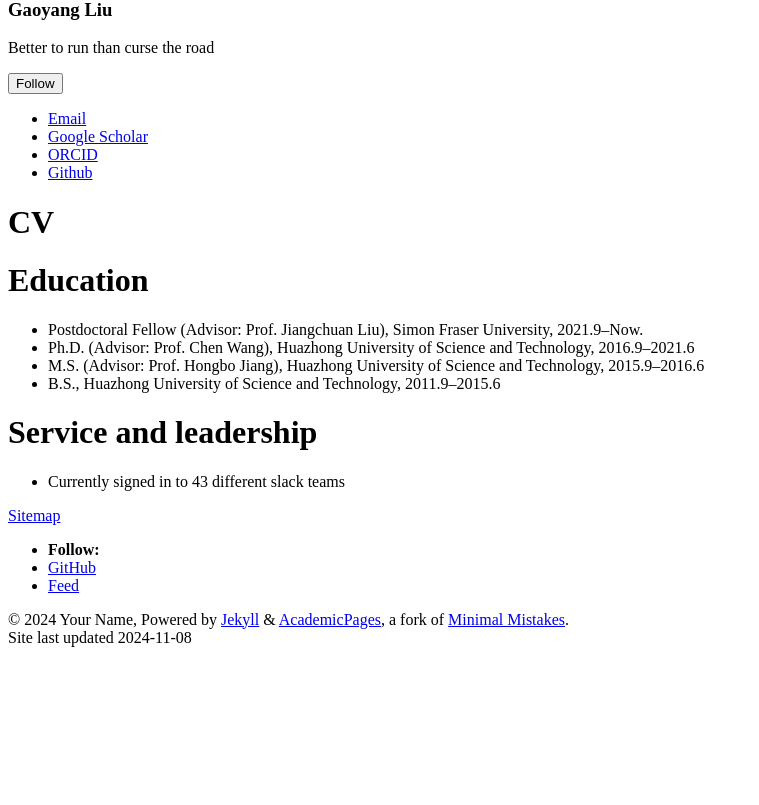
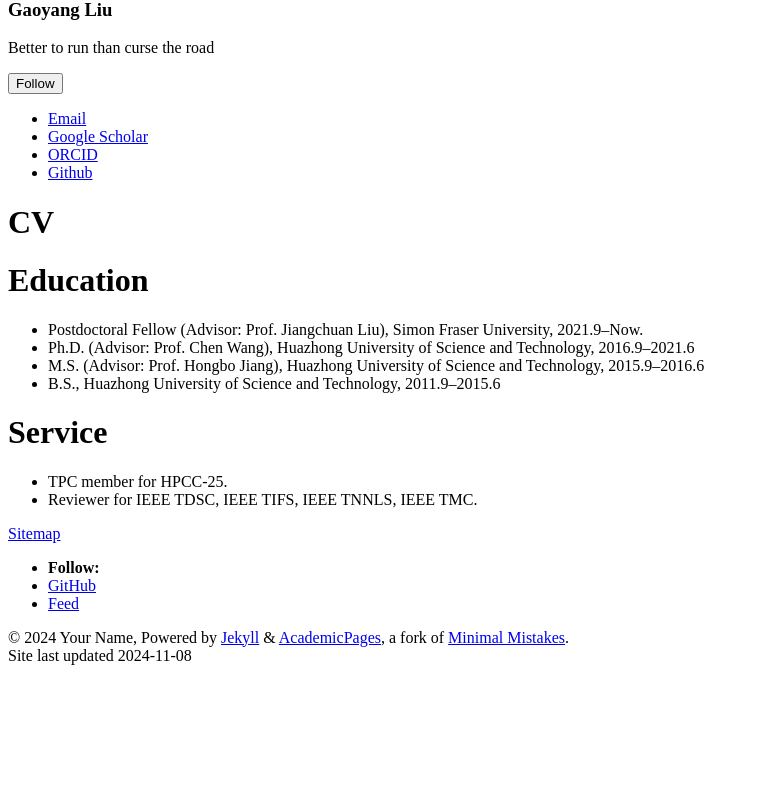
Before and after one commit to gyliu1991/gyliu1991.github.io, a Jekyll site: the page built from _pages/cv.md, in a window 1280 px wide. Shown: the part 436-1241 px from the top of the page, without its empty margins (0-759 px from the left). Built offline with Jekyll 4.4.1, drawn with Linux system fonts in a browser that asks for light colours; a script bundle is joined from its source files by our own code; library files that are not in the unit come from our copies.

Commit message:
Update cv.md

```diff
--- a/_pages/cv.md
+++ b/_pages/cv.md
@@ -16,6 +16,7 @@ Education
 * M.S. (Advisor: Prof. Hongbo Jiang), Huazhong University of Science and Technology, 2015.9--2016.6
 * B.S., Huazhong University of Science and Technology, 2011.9--2015.6
 
-Service and leadership
+Service
 ======
-* Currently signed in to 43 different slack teams
+* TPC member for HPCC-25.
+* Reviewer for IEEE TDSC, IEEE TIFS, IEEE TNNLS, IEEE TMC.
```
